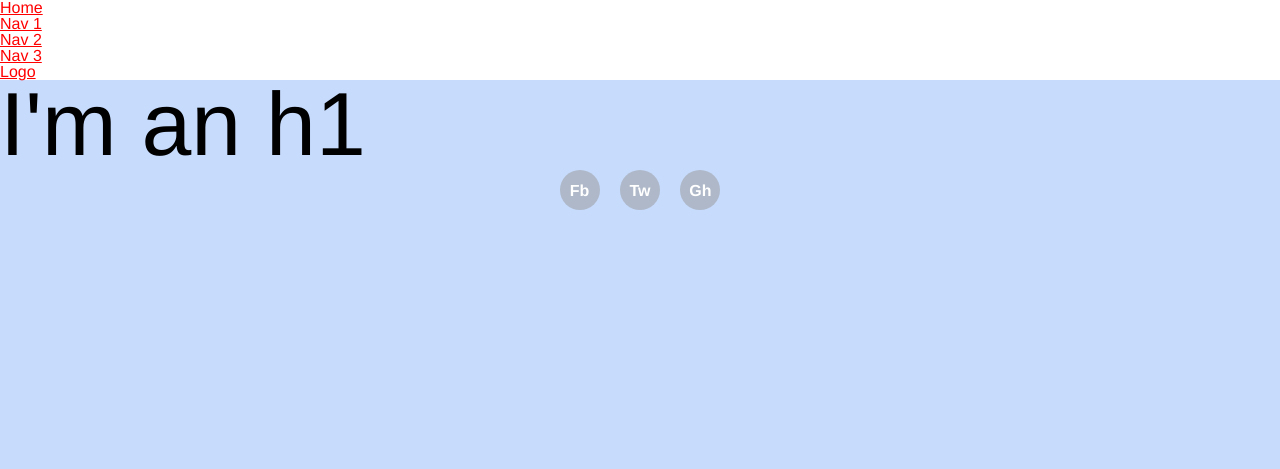
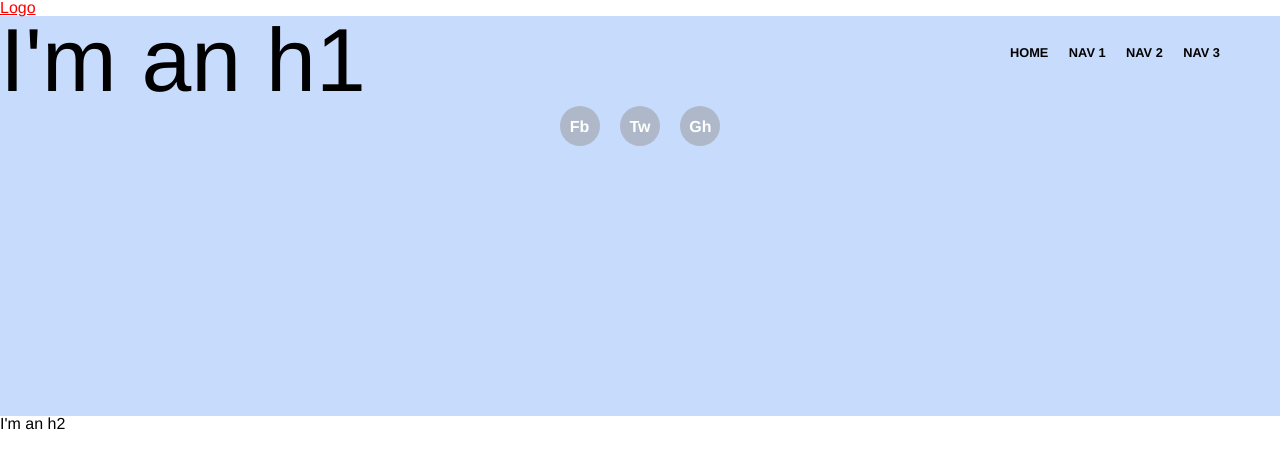
Before and after one commit to nomi811/nomi811.github.io, a plain HTML site: page _site/index.html in a window 1280 px wide. Shown: the top 469 px of the page. Drawn offline with Linux system fonts and the light colour scheme.

Commit message:
adds nav styling

```diff
--- a/_site/css/main.css
+++ b/_site/css/main.css
@@ -58,8 +58,24 @@ h1 {
   margin-top: 0;
 }
 
+/* HEADER STYLES */
+.header-nav {
+  float: right;
+  padding: 5.5vh 60px 0 0;
+}
+.header-nav > li {
+  display: inline-block;
+  margin-left: 1em;
+}
+.header-nav a {
+  color: #000;
+  font-size: 0.8rem;
+  font-weight: bold;
+  text-decoration: none;
+  text-transform: uppercase;
+}
+
 /* HERO STYLES */
-
 .full-hero {
   background-color: #c7dbfc;
   height: 50vh;
--- a/css/main.css
+++ b/css/main.css
@@ -58,8 +58,24 @@ h1 {
   margin-top: 0;
 }
 
+/* HEADER STYLES */
+.header-nav {
+  float: right;
+  padding: 5.5vh 60px 0 0;
+}
+.header-nav > li {
+  display: inline-block;
+  margin-left: 1em;
+}
+.header-nav a {
+  color: #000;
+  font-size: 0.8rem;
+  font-weight: bold;
+  text-decoration: none;
+  text-transform: uppercase;
+}
+
 /* HERO STYLES */
-
 .full-hero {
   background-color: #c7dbfc;
   height: 50vh;
```
